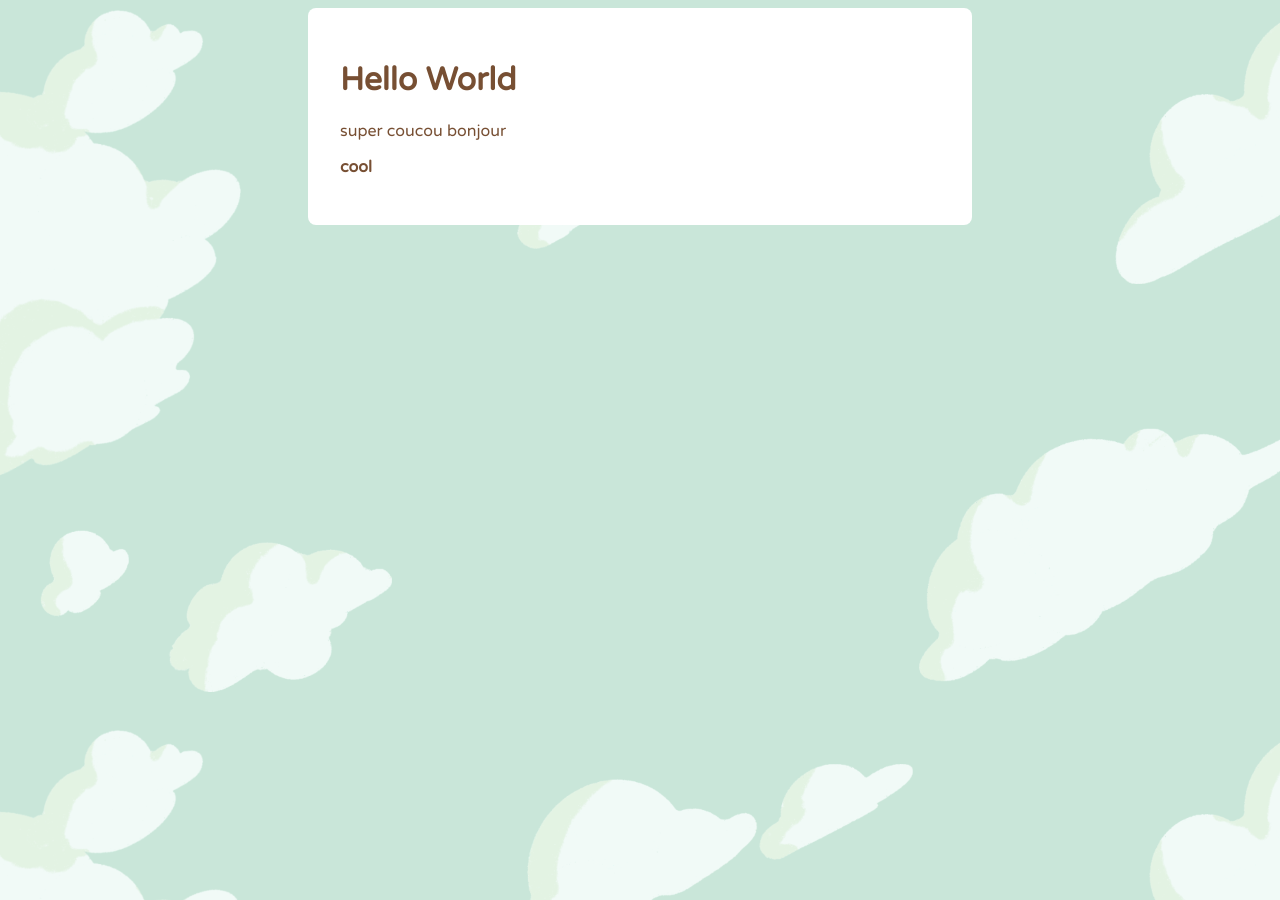
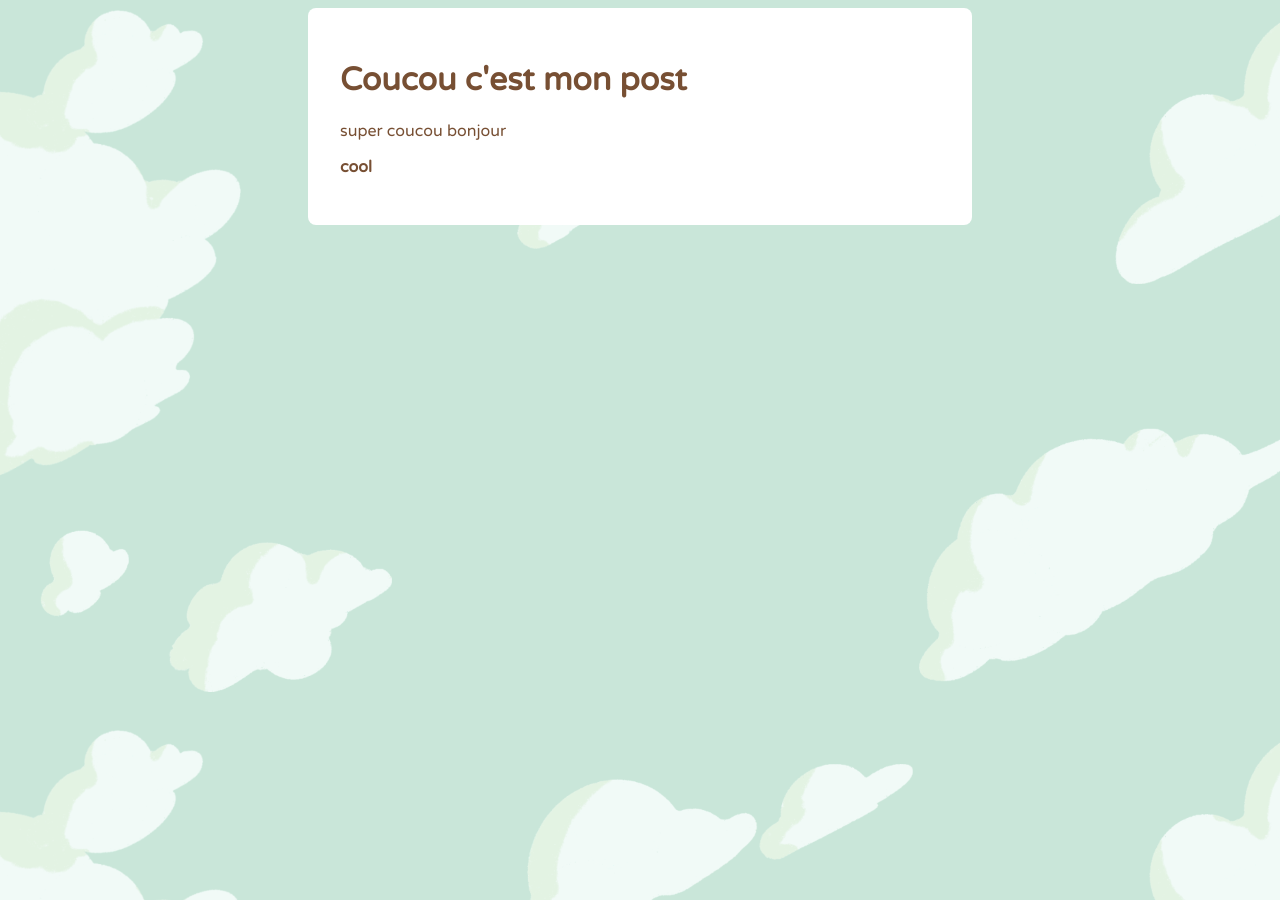
Before and after one commit to Dodoot/dodoot.github.io, a Jekyll site: the page built from _posts/2025-01-01-hello-world.md, in a window 1280 px wide. Built offline with Jekyll 4.4.1, drawn with Linux system fonts in a browser that asks for light colours.

Commit message:
titre blog

```diff
--- a/_posts/2025-01-01-hello-world.md
+++ b/_posts/2025-01-01-hello-world.md
@@ -2,7 +2,7 @@
 
 layout: post
 
-title: "Hello World"
+title: "Coucou c'est mon post"
 date: 2025-01-01
 
 ---
```
